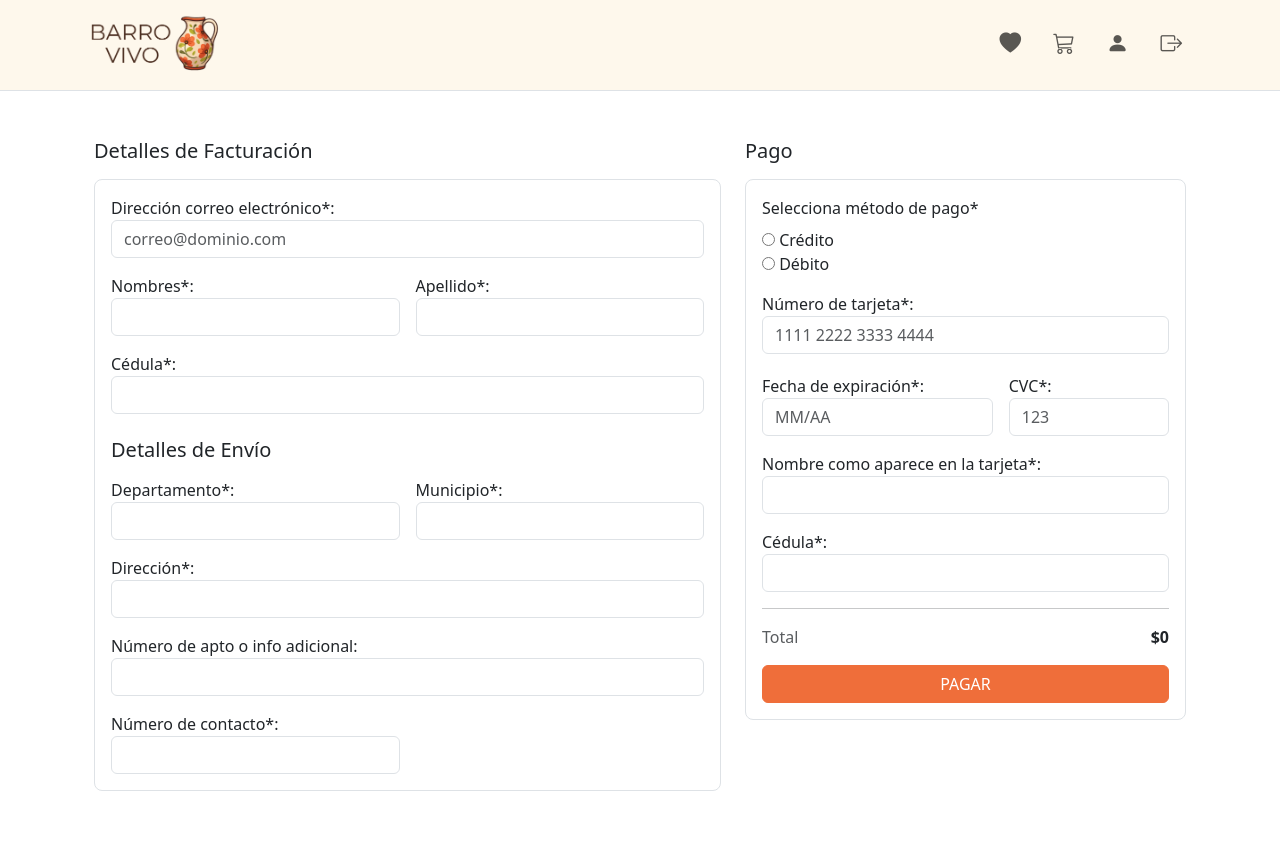
After one commit to Maocampog1/Barrovivo, a Django app: page /pedido/checkout/ in a window 1280 px wide. The commit adds this page. Run offline with Django 4.2, Linux system fonts and the light colour scheme; a user stored in the database is signed in; data comes from the database, SQL or seed files in the repository; both versions use the stored data as it was after the commit.

Commit message:
feat: habilitar botón irPagar en checkout con redirección a formulario

```diff
--- /dev/null
+++ b/pedido/forms.py
@@ -0,0 +1,64 @@
+# Autor: Luis Angel Nerio
+from django import forms
+
+METODOS_PAGO = (
+    ("credito", "Crédito"),
+    ("debito", "Débito"),
+)
+
+class FormularioFacturacion(forms.Form):
+    """Datos de facturación del cliente."""
+    correo = forms.EmailField(label="Dirección correo electrónico*", widget=forms.EmailInput(attrs={
+        "placeholder": "correo@dominio.com", "class": "form-control"
+    }))
+    nombres = forms.CharField(label="Nombres*", max_length=120, widget=forms.TextInput(attrs={
+        "class": "form-control"
+    }))
+    apellidos = forms.CharField(label="Apellido*", max_length=120, widget=forms.TextInput(attrs={
+        "class": "form-control"
+    }))
+    cedula = forms.CharField(label="Cédula*", max_length=30, widget=forms.TextInput(attrs={
+        "class": "form-control"
+    }))
+
+
+class FormularioEnvio(forms.Form):
+    """Dirección de envío."""
+    departamento = forms.CharField(label="Departamento*", max_length=120, widget=forms.TextInput(attrs={
+        "class": "form-control"
+    }))
+    municipio = forms.CharField(label="Municipio*", max_length=120, widget=forms.TextInput(attrs={
+        "class": "form-control"
+    }))
+    direccion = forms.CharField(label="Dirección*", max_length=255, widget=forms.TextInput(attrs={
+        "class": "form-control"
+    }))
+    apto_info = forms.CharField(
+        label="Número de apto o info adicional",
+        max_length=255,
+        required=False,
+        widget=forms.TextInput(attrs={"class": "form-control"})
+    )
+    telefono = forms.CharField(label="Número de contacto*", max_length=30, widget=forms.TextInput(attrs={
+        "class": "form-control"
+    }))
+
+
+class FormularioPago(forms.Form):
+    """Solo simulación de pago (no procesa tarjetas reales)."""
+    metodo = forms.ChoiceField(label="Selecciona método de pago*", choices=METODOS_PAGO, widget=forms.RadioSelect)
+    numero_tarjeta = forms.CharField(label="Número de tarjeta*", max_length=19, widget=forms.TextInput(attrs={
+        "class": "form-control", "placeholder": "1111 2222 3333 4444"
+    }))
+    fecha_exp = forms.CharField(label="Fecha de expiración*", max_length=7, widget=forms.TextInput(attrs={
+        "class": "form-control", "placeholder": "MM/AA"
+    }))
+    cvc = forms.CharField(label="CVC*", max_length=4, widget=forms.TextInput(attrs={
+        "class": "form-control", "placeholder": "123"
+    }))
+    nombre_en_tarjeta = forms.CharField(label="Nombre como aparece en la tarjeta*", max_length=120, widget=forms.TextInput(attrs={
+        "class": "form-control"
+    }))
+    cedula = forms.CharField(label="Cédula*", max_length=30, widget=forms.TextInput(attrs={
+        "class": "form-control"
+    }))
--- a/pedido/templates/carrito_detalle.html
+++ b/pedido/templates/carrito_detalle.html
@@ -92,8 +92,9 @@
           <span class="fw-semibold">${{ total|intcomma }}</span>
         </div>
 
-        <!-- Cuando tengas el checkout, quita 'disabled' y pon href al url correspondiente -->
-        <a class="btn btn-bv w-100 py-2 disabled" aria-disabled="true">Ir a pagar</a>
+  {% if items %}
+  <a class="btn btn-bv w-100 py-2" href="{% url 'pedido:checkout' %}">Ir a pagar</a>
+  {% endif %}
       </div>
     </div>
   </div>
--- /dev/null
+++ b/pedido/templates/checkout.html
@@ -0,0 +1,129 @@
+{# pedido/templates/pedido/checkout.html #}
+{% extends "base.html" %}
+{% load humanize %}
+
+{% block content %}
+<div class="container py-4">
+  <div class="row g-4">
+
+    <!-- Columna izquierda: Facturación + Envío -->
+    <div class="col-12 col-lg-7">
+      <h5 class="mb-3">Detalles de Facturación</h5>
+      <div class="border rounded-3 p-3 mb-4">
+        <form id="form-checkout" method="post" action="">
+          {% csrf_token %}
+          <div class="mb-3">
+            {{ form_facturacion.correo.label_tag }}
+            {{ form_facturacion.correo }}
+          </div>
+          <div class="row g-3">
+            <div class="col-md-6">
+              {{ form_facturacion.nombres.label_tag }}
+              {{ form_facturacion.nombres }}
+            </div>
+            <div class="col-md-6">
+              {{ form_facturacion.apellidos.label_tag }}
+              {{ form_facturacion.apellidos }}
+            </div>
+          </div>
+          <div class="mt-3">
+            {{ form_facturacion.cedula.label_tag }}
+            {{ form_facturacion.cedula }}
+          </div>
+
+          <h5 class="mt-4 mb-3">Detalles de Envío</h5>
+          <div class="row g-3">
+            <div class="col-md-6">
+              {{ form_envio.departamento.label_tag }}
+              {{ form_envio.departamento }}
+            </div>
+            <div class="col-md-6">
+              {{ form_envio.municipio.label_tag }}
+              {{ form_envio.municipio }}
+            </div>
+            <div class="col-12">
+              {{ form_envio.direccion.label_tag }}
+              {{ form_envio.direccion }}
+            </div>
+            <div class="col-12">
+              {{ form_envio.apto_info.label_tag }}
+              {{ form_envio.apto_info }}
+            </div>
+            <div class="col-12 col-md-6">
+              {{ form_envio.telefono.label_tag }}
+              {{ form_envio.telefono }}
+            </div>
+          </div>
+        </form>
+      </div>
+    </div>
+
+    <!-- Columna derecha: Pago + Resumen -->
+    <div class="col-12 col-lg-5">
+      <h5 class="mb-3">Pago</h5>
+      <div class="border rounded-3 p-3">
+        <div class="mb-2">{{ form_pago.metodo.label }}</div>
+        <div class="mb-2">
+          {{ form_pago.metodo }}
+        </div>
+
+        <div class="mt-3">
+          {{ form_pago.numero_tarjeta.label_tag }}
+          {{ form_pago.numero_tarjeta }}
+        </div>
+
+        <div class="row g-3 mt-1">
+          <div class="col-7">
+            {{ form_pago.fecha_exp.label_tag }}
+            {{ form_pago.fecha_exp }}
+          </div>
+          <div class="col-5">
+            {{ form_pago.cvc.label_tag }}
+            {{ form_pago.cvc }}
+          </div>
+        </div>
+
+        <div class="mt-3">
+          {{ form_pago.nombre_en_tarjeta.label_tag }}
+          {{ form_pago.nombre_en_tarjeta }}
+        </div>
+
+        <div class="mt-3">
+          {{ form_pago.cedula.label_tag }}
+          {{ form_pago.cedula }}
+        </div>
+
+        <hr class="my-3">
+        <div class="d-flex justify-content-between align-items-center mb-3">
+          <span class="text-muted">Total</span>
+          <strong>${{ total|intcomma }}</strong>
+        </div>
+
+        <!-- El botón por ahora solo está en la UI; en el siguiente paso lo haremos enviar/validar -->
+        <button type="submit" form="form-checkout" class="btn btn-bv w-100">
+          PAGAR
+        </button>
+      </div>
+
+      {% if items %}
+        <div class="border rounded-3 p-3 mt-3">
+          <div class="fw-semibold mb-2">Resumen del carrito</div>
+          <ul class="list-unstyled mb-0">
+            {% for item in items %}
+              <li class="d-flex justify-content-between small py-1 border-bottom">
+                <span>{{ item.producto.nombre }} × {{ item.cantidad }}</span>
+                <span>${{ item.subtotal|intcomma }}</span>
+              </li>
+            {% endfor %}
+            <li class="d-flex justify-content-between mt-2">
+              <span class="fw-semibold">Total</span>
+              <span class="fw-semibold">${{ total|intcomma }}</span>
+            </li>
+          </ul>
+        </div>
+      {% endif %}
+    </div>
+
+  </div>
+</div>
+{% endblock %}
--- a/pedido/urls.py
+++ b/pedido/urls.py
@@ -4,6 +4,7 @@ from .views import (
     AgregarAlCarritoView,
     ActualizarCantidadView,
     RemoverDelCarritoView,
+    CheckoutView,
 )
 
 app_name = "pedido"
@@ -17,4 +18,5 @@ urlpatterns = [
     path("agregar/<int:producto_id>/", AgregarAlCarritoView.as_view(), name="agregar_al_carrito"),
     path("actualizar/<int:item_id>/", ActualizarCantidadView.as_view(), name="actualizar_cantidad"),
     path("remover/<int:item_id>/", RemoverDelCarritoView.as_view(), name="remover_del_carrito"),
+    path("checkout/", CheckoutView.as_view(), name="checkout"),
 ]
--- a/pedido/views.py
+++ b/pedido/views.py
@@ -4,10 +4,12 @@ from django.shortcuts import get_object_or_404, redirect
 from django.urls import reverse
 from django.views import View
 from django.views.generic import TemplateView
+from .forms import FormularioFacturacion, FormularioEnvio, FormularioPago
 
 from .models import Carrito, ItemCarrito
 from producto.models import Producto
 
+# Autor: Luis Angel Nerio
 
 class CarritoMixin(LoginRequiredMixin):
     """Mixin para obtener/crear el carrito del usuario."""
@@ -88,3 +90,25 @@ class RemoverDelCarritoView(CarritoMixin, View):
 
     def get(self, request, item_id, *args, **kwargs):
         return self.post(request, item_id, *args, **kwargs)
+
+# Autor: Luis Angel Nerio
+
+class CheckoutView(LoginRequiredMixin, TemplateView):
+    """GET: muestra el formulario de checkout (facturación, envío y pago)."""
+    template_name = "checkout.html"
+
+    def get_carrito(self):
+        carrito, _ = Carrito.objects.get_or_create(usuario=self.request.user)
+        return carrito
+
+    def get_context_data(self, **kwargs):
+        ctx = super().get_context_data(**kwargs)
+        carrito = self.get_carrito()
+        ctx.update({
+            "form_facturacion": FormularioFacturacion(),
+            "form_envio": FormularioEnvio(),
+            "form_pago": FormularioPago(),
+            "items": getattr(carrito, "itemcarrito_set", []).all() if hasattr(carrito, "itemcarrito_set") else [],
+            "total": carrito.obtener_total() if hasattr(carrito, "obtener_total") else 0,
+        })
+        return ctx
```
Also changed, not shown: db.sqlite3, producto/templates/productos/home.html (added).
